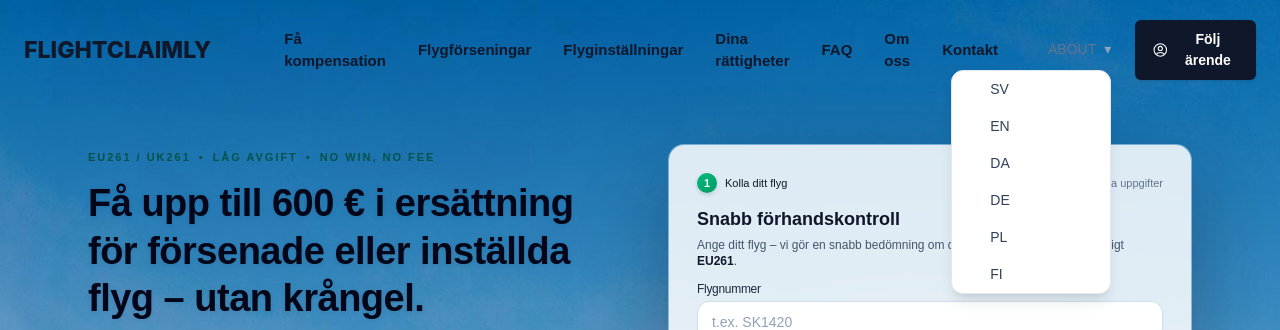
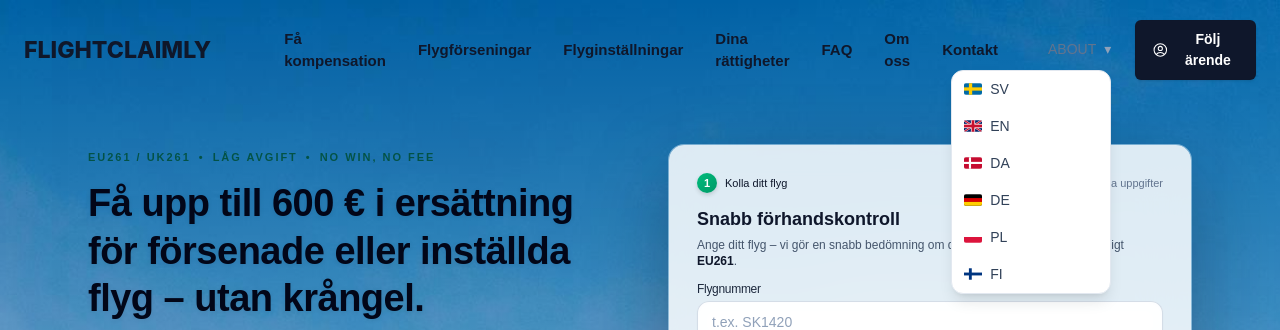
Before and after one commit to zamiocflight/FlightClaimly, a Next.js app: page /about in a window 1280 px wide. Both pictures are taken after a click on the button "Change language". Shown: the top 330 px of the page. Built offline with nearby package versions, Linux system fonts and the light colour scheme.

Commit message:
fix: inline svg flags in LanguageSwitcher

```diff
--- a/src/components/LanguageSwitcher.tsx
+++ b/src/components/LanguageSwitcher.tsx
@@ -11,23 +11,105 @@
   { code: 'de', label: 'DE' },
   { code: 'pl', label: 'PL' },
   { code: 'fi', label: 'FI' },
-  // { code: 'nl', label: 'NL' }, // aktivera när nl är live
 ] as const;
 
 type LocaleCode = (typeof LOCALES)[number]['code'];
 
 /**
- * Map locale -> flag-icons country code (ISO 3166-1 alpha-2)
- * EN = GB (UK) enligt ditt beslut.
+ * We render flags as inline SVGs (no external CSS lib),
+ * so it works одинаково in dev + production.
  */
-const FLAG_BY_LOCALE: Record<LocaleCode, string> = {
-  sv: 'se',
-  en: 'gb',
-  da: 'dk',
-  de: 'de',
-  pl: 'pl',
-  fi: 'fi',
-};
+function Flag({ locale }: { locale: LocaleCode }) {
+  return (
+    <span
+      aria-hidden="true"
+      className="inline-block rounded-[2px] overflow-hidden"
+      style={{ width: 18, height: 12, lineHeight: 0 }}
+    >
+      {locale === 'sv' && <FlagSE />}
+      {locale === 'en' && <FlagGB />}
+      {locale === 'da' && <FlagDK />}
+      {locale === 'de' && <FlagDE />}
+      {locale === 'pl' && <FlagPL />}
+      {locale === 'fi' && <FlagFI />}
+    </span>
+  );
+}
+
+function FlagSE() {
+  // Sweden
+  return (
+    <svg viewBox="0 0 22 14" width="18" height="12" xmlns="http://www.w3.org/2000/svg">
+      <rect width="22" height="14" fill="#006AA7" />
+      <rect x="6" width="4" height="14" fill="#FECC00" />
+      <rect y="5" width="22" height="4" fill="#FECC00" />
+    </svg>
+  );
+}
+
+function FlagDK() {
+  // Denmark
+  return (
+    <svg viewBox="0 0 22 14" width="18" height="12" xmlns="http://www.w3.org/2000/svg">
+      <rect width="22" height="14" fill="#C60C30" />
+      <rect x="6" width="2.6" height="14" fill="#FFFFFF" />
+      <rect y="5.6" width="22" height="2.6" fill="#FFFFFF" />
+    </svg>
+  );
+}
+
+function FlagDE() {
+  // Germany
+  return (
+    <svg viewBox="0 0 22 14" width="18" height="12" xmlns="http://www.w3.org/2000/svg">
+      <rect width="22" height="14" fill="#000000" />
+      <rect y="4.6667" width="22" height="4.6667" fill="#DD0000" />
+      <rect y="9.3334" width="22" height="4.6666" fill="#FFCE00" />
+    </svg>
+  );
+}
+
+function FlagPL() {
+  // Poland
+  return (
+    <svg viewBox="0 0 22 14" width="18" height="12" xmlns="http://www.w3.org/2000/svg">
+      <rect width="22" height="7" fill="#FFFFFF" />
+      <rect y="7" width="22" height="7" fill="#DC143C" />
+    </svg>
+  );
+}
+
+function FlagFI() {
+  // Finland
+  return (
+    <svg viewBox="0 0 22 14" width="18" height="12" xmlns="http://www.w3.org/2000/svg">
+      <rect width="22" height="14" fill="#FFFFFF" />
+      <rect x="6" width="3.5" height="14" fill="#003580" />
+      <rect y="5.25" width="22" height="3.5" fill="#003580" />
+    </svg>
+  );
+}
+
+function FlagGB() {
+  // UK (simplified but clean)
+  return (
+    <svg viewBox="0 0 22 14" width="18" height="12" xmlns="http://www.w3.org/2000/svg">
+      <rect width="22" height="14" fill="#012169" />
+      {/* white diagonals */}
+      <path d="M0 0 L2.2 0 L22 12.6 L22 14 L19.8 14 L0 1.4 Z" fill="#FFFFFF" opacity="0.95" />
+      <path d="M22 0 L19.8 0 L0 12.6 L0 14 L2.2 14 L22 1.4 Z" fill="#FFFFFF" opacity="0.95" />
+      {/* red diagonals */}
+      <path d="M0 0 L1.4 0 L22 13.1 L22 14 L20.6 14 L0 0.9 Z" fill="#C8102E" />
+      <path d="M22 0 L20.6 0 L0 13.1 L0 14 L1.4 14 L22 0.9 Z" fill="#C8102E" />
+      {/* white cross */}
+      <rect x="8.4" width="5.2" height="14" fill="#FFFFFF" />
+      <rect y="4.4" width="22" height="5.2" fill="#FFFFFF" />
+      {/* red cross */}
+      <rect x="9.3" width="3.4" height="14" fill="#C8102E" />
+      <rect y="5.3" width="22" height="3.4" fill="#C8102E" />
+    </svg>
+  );
+}
 
 function stripLocale(pathname: string) {
   const m = pathname.match(/^\/([^/]+)(\/.*)?$/);
@@ -39,28 +121,7 @@
   if (LOCALES.some((l) => l.code === maybeLocale)) {
     return rest || '/';
   }
-
   return pathname;
-}
-
-function Flag({ locale }: { locale: LocaleCode }) {
-  const cc = FLAG_BY_LOCALE[locale];
-
-  // flag-icons använder .fi + .fi-xx
-  return (
-    <span
-     className={`fi fi-${cc} rounded-[2px]`}
-
-      aria-hidden="true"
-      style={{
-        width: 18,
-        height: 12,
-        display: 'inline-block',
-        // gör att flaggan inte blir “kladdig” på retina
-        backgroundSize: 'cover',
-      }}
-    />
-  );
 }
 
 export default function LanguageSwitcher() {
@@ -75,7 +136,6 @@
   const [open, setOpen] = React.useState(false);
   const ref = React.useRef<HTMLDivElement | null>(null);
 
-  // Close on outside click + ESC
   React.useEffect(() => {
     function onClick(e: MouseEvent) {
       if (!ref.current) return;
```
